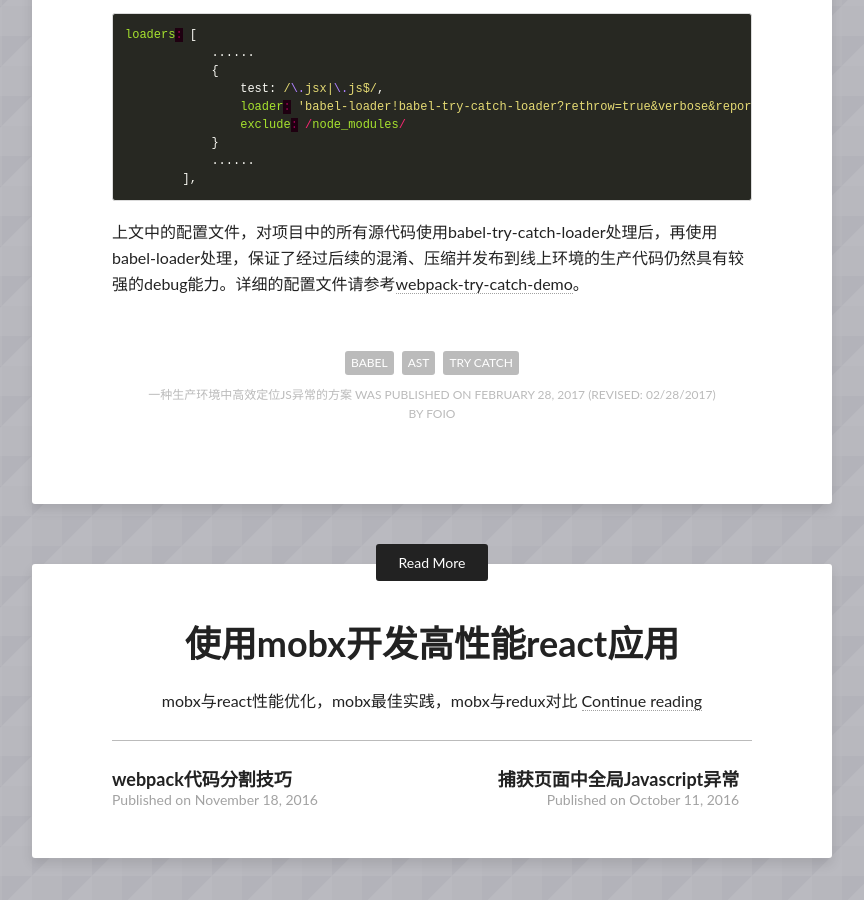
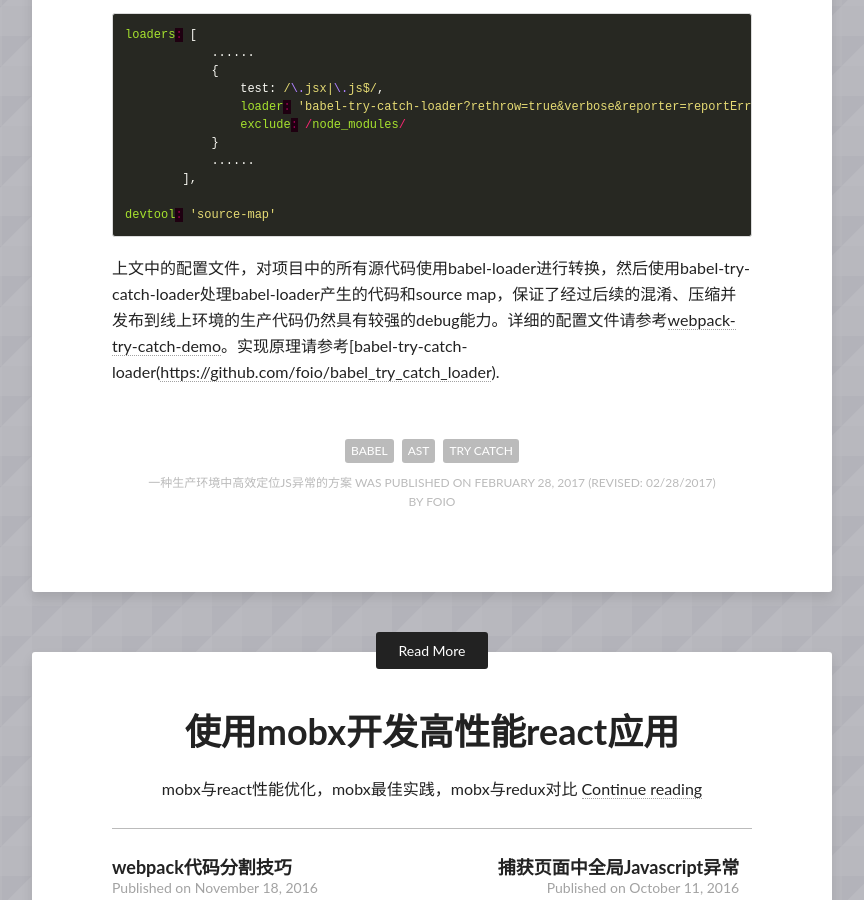
Before and after one commit to foio/foio.github.io, a plain HTML site: page babel-try-catch/index.html in a window 1280 px wide. Shown: the part 5004-5904 px from the top of the page, without its empty margins (208-1072 px from the left). Drawn offline with Linux system fonts and the light colour scheme; files whose address does not match are found by name.

Commit message:
修改文章中的错误

```diff
--- a/babel-try-catch/index.html
+++ b/babel-try-catch/index.html
@@ -302,13 +302,15 @@ rel="stylesheet" type="text/css" -->
             <span class="p">......</span>
             <span class="p">{</span>
                 <span class="nl">test</span><span class="p">:</span> <span class="sr">/</span><span class="se">\.</span><span class="sr">jsx|</span><span class="se">\.</span><span class="sr">js$/</span><span class="p">,</span>
-                <span class="nx">loader</span><span class="err">:</span> <span class="s1">'babel-loader!babel-try-catch-loader?rethrow=true&amp;verbose&amp;reporter=reportError&amp;tempdir=.tryCatchResult'</span><span class="p">,</span>
+                <span class="nx">loader</span><span class="err">:</span> <span class="s1">'babel-try-catch-loader?rethrow=true&amp;verbose&amp;reporter=reportError&amp;tempdir=.tryCatchResult!babel-loader'</span><span class="p">,</span>
                 <span class="nx">exclude</span><span class="err">:</span> <span class="o">/</span><span class="nx">node_modules</span><span class="o">/</span>
             <span class="p">}</span>
             <span class="p">......</span>
         <span class="p">],</span>
+
+<span class="nx">devtool</span><span class="err">:</span> <span class="s1">'source-map'</span>
 </code></pre></div>
-<p>上文中的配置文件，对项目中的所有源代码使用babel-try-catch-loader处理后，再使用babel-loader处理，保证了经过后续的混淆、压缩并发布到线上环境的生产代码仍然具有较强的debug能力。详细的配置文件请参考<a href="https://github.com/foio/webpack-try-catch-demo">webpack-try-catch-demo</a>。</p>
+<p>上文中的配置文件，对项目中的所有源代码使用babel-loader进行转换，然后使用babel-try-catch-loader处理babel-loader产生的代码和source map，保证了经过后续的混淆、压缩并发布到线上环境的生产代码仍然具有较强的debug能力。详细的配置文件请参考<a href="https://github.com/foio/webpack-try-catch-demo">webpack-try-catch-demo</a>。实现原理请参考[babel-try-catch-loader(<a href="https://github.com/foio/babel_try_catch_loader">https://github.com/foio/babel_try_catch_loader</a>).</p>
 
       <footer class="entry-meta">
         <span class="entry-tags"><a href="/tags/#babel" title="Pages tagged babel" class="tag">babel</a><a href="/tags/#AST" title="Pages tagged AST" class="tag">AST</a><a href="/tags/#try catch" title="Pages tagged try catch" class="tag">try catch</a></span>
```
Also changed, not shown: feed.xml (+6 -4 lines), index.html (+4 -2 lines).
